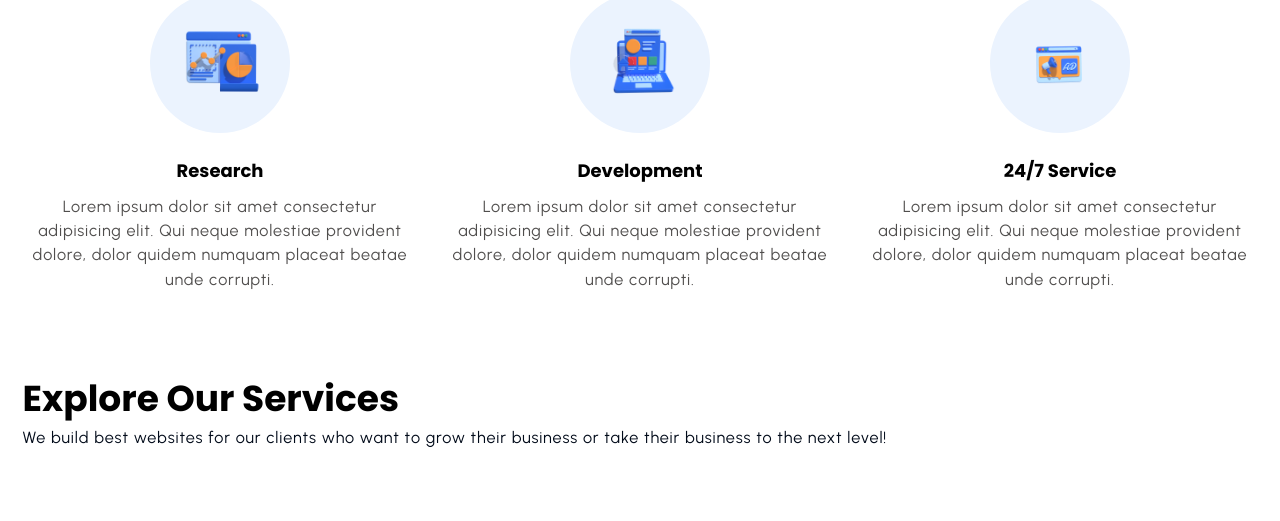
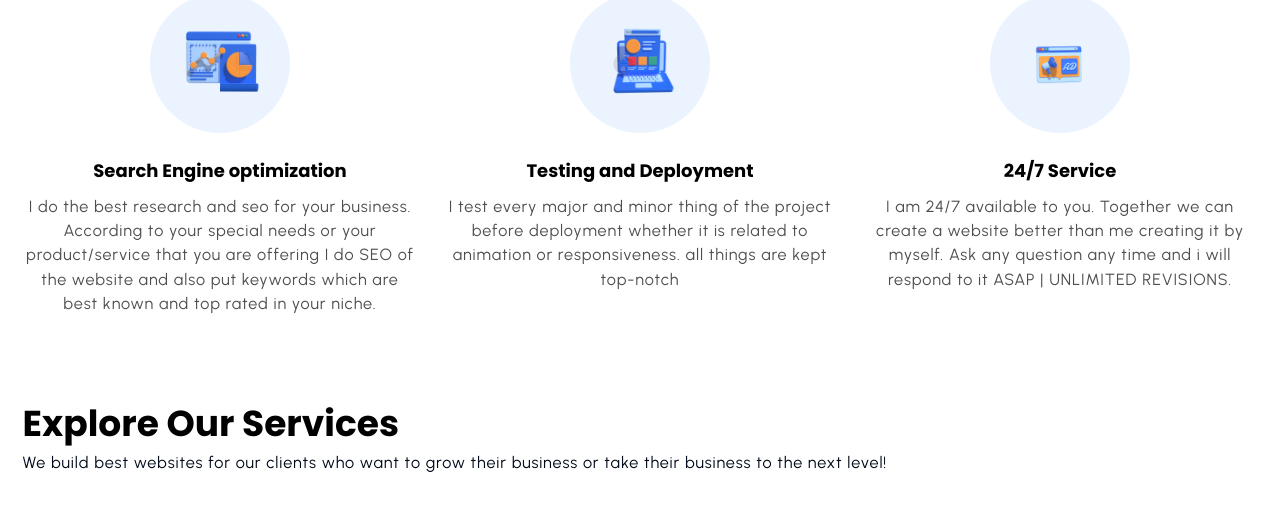
Before and after one commit to gitwithrumi/HR-CODERS, a plain HTML site: page index.html in a window 1280 px wide. Shown: the part 1211-1732 px from the top of the page. Drawn offline with nearby package versions, Linux system fonts and the light colour scheme.

Commit message:
issue resolved

```diff
--- a/index.html
+++ b/index.html
@@ -128,22 +128,18 @@
           <div class="icon">
             <img src="images/research.png" alt="" />
           </div>
-          <h3 class="section-commom--title">Research</h3>
+          <h3 class="section-commom--title">Search Engine optimization</h3>
           <p>
-            Lorem ipsum dolor sit amet consectetur adipisicing elit. Qui neque
-            molestiae provident dolore, dolor quidem numquam placeat beatae unde
-            corrupti.
+            I do the best research and seo for your business. According to your special needs or your product/service that you are offering I do SEO of the website and also put keywords which  are best known and top rated in your niche.
           </p>
         </div>
         <div class="about-div" data-aos="fade-up">
           <div class="icon">
             <img src="images/dev.png" alt="" />
           </div>
-          <h3 class="section-commom--title">Development</h3>
+          <h3 class="section-commom--title">Testing and Deployment</h3>
           <p>
-            Lorem ipsum dolor sit amet consectetur adipisicing elit. Qui neque
-            molestiae provident dolore, dolor quidem numquam placeat beatae unde
-            corrupti.
+            I test every major and minor thing of the project before deployment whether it is related to animation or responsiveness. all things are kept top-notch
           </p>
         </div>
         <div class="about-div" data-aos="fade-up">
@@ -152,9 +148,7 @@
           </div>
           <h3 class="section-commom--title">24/7 Service</h3>
           <p>
-            Lorem ipsum dolor sit amet consectetur adipisicing elit. Qui neque
-            molestiae provident dolore, dolor quidem numquam placeat beatae unde
-            corrupti.
+            I am 24/7 available to you. Together we can create a website better than me creating it by myself. Ask any question any time and i will respond to it ASAP | UNLIMITED REVISIONS.
           </p>
         </div>
       </div>
```
Also changed, not shown: about.html (+1 -3 lines), blog.html (+1 -3 lines), service.html (+1 -3 lines).
